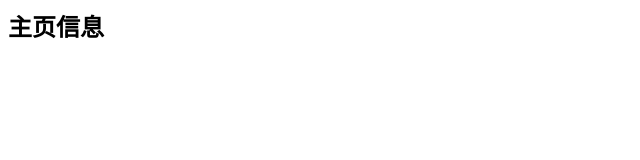
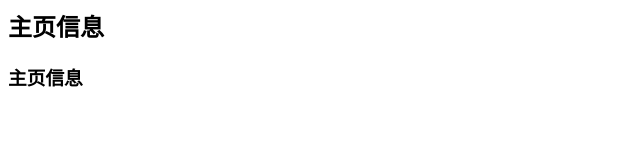
Before and after one commit to gongwanrong/git-project01, a plain HTML site: page index.html in a window 1280 px wide. Shown: the whole page, without its empty margins (0-640 px from the left). Drawn offline with Linux system fonts and the light colour scheme.

Commit message:
添加了一行

```diff
--- a/index.html
+++ b/index.html
@@ -5,5 +5,6 @@
 	</head>
 	<body>
 		<h2>主页信息</h2>
+		<h3>主页信息</h3>
 	</body>
 </html>
```
